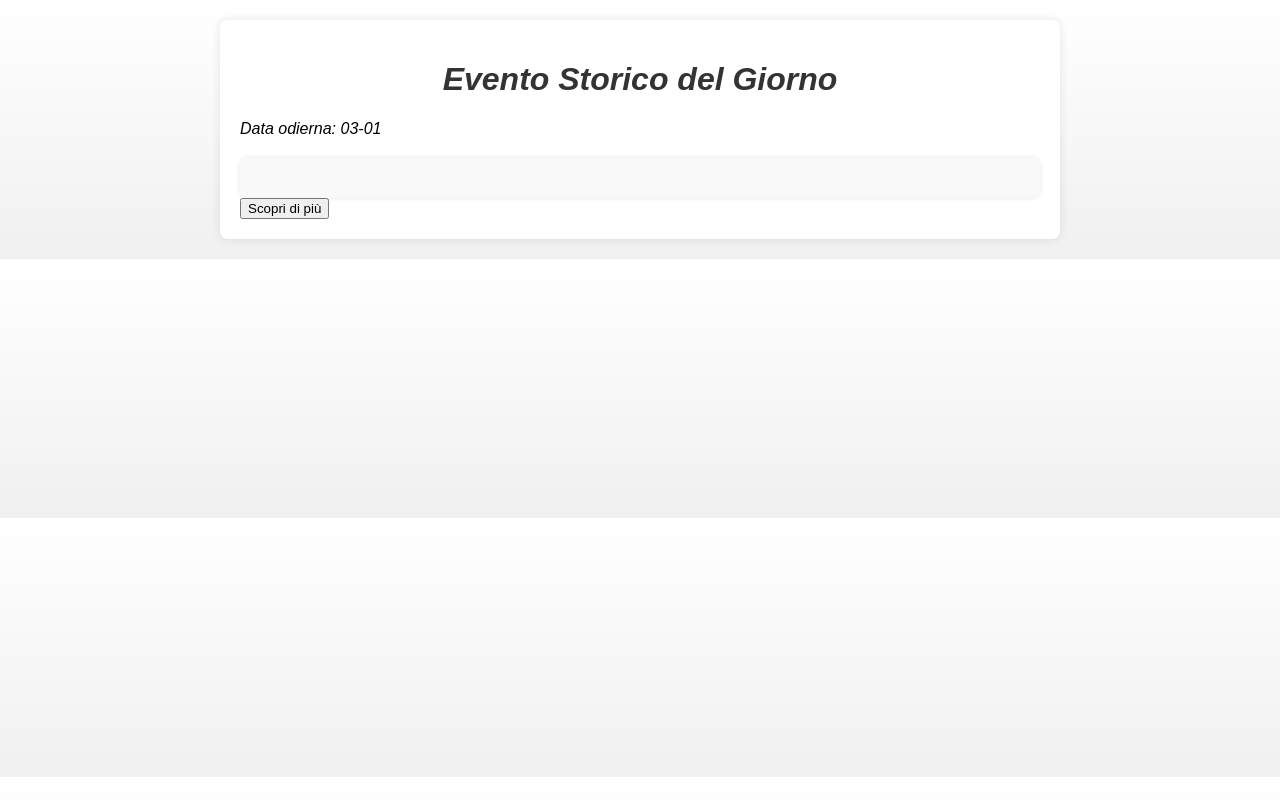
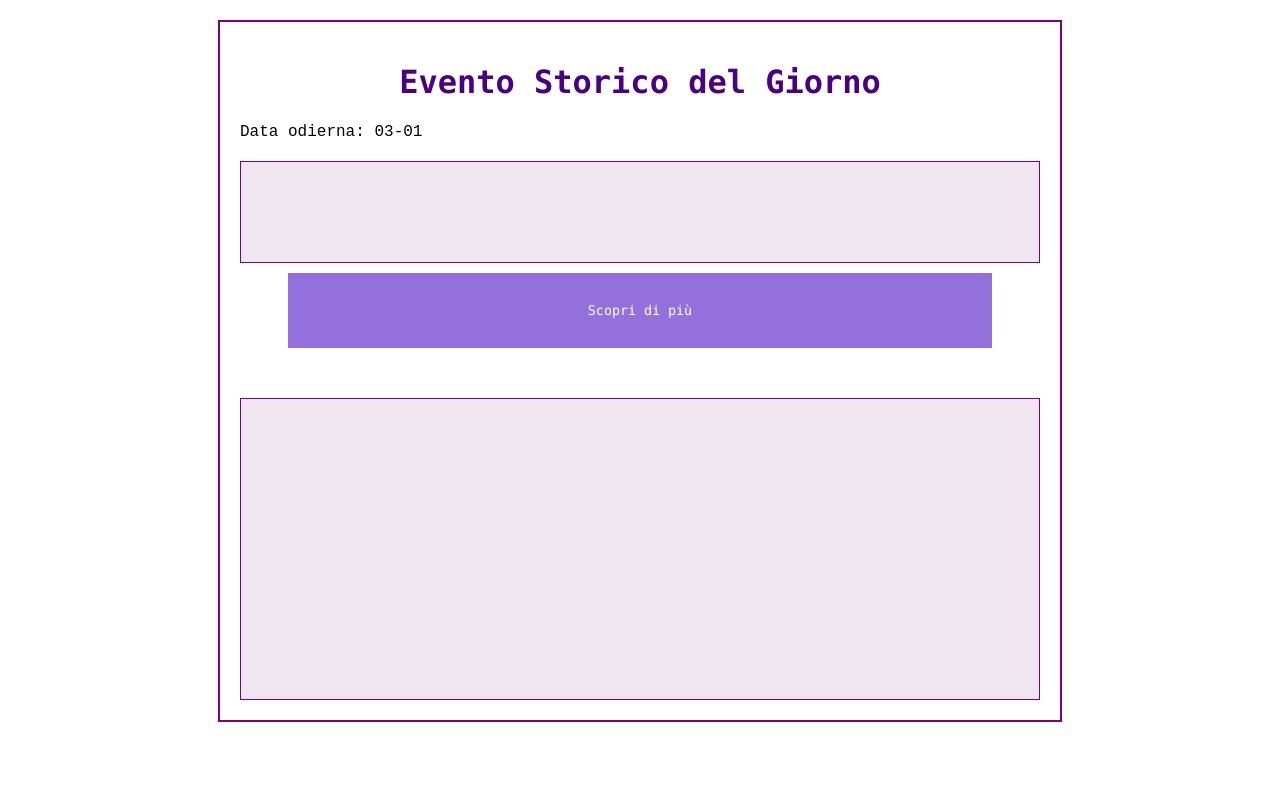
Before and after one commit to Sestr0/Womenpedia, a website: page index.html in a window 1280 px wide. Drawn offline with Linux system fonts and the light colour scheme; no server answers.

Commit message:
formattazione aggiunta, tasto "scopri di più" approfondito

```diff
--- a/index.html
+++ b/index.html
@@ -86,6 +86,11 @@
     }
 
     function scopriDiPiu() {
+      const button = document.querySelector('button');
+
+  button.addEventListener('click', function() {
+  this.classList.add('clicked'); // Aggiunge la classe "clicked" al bottone al click
+});
       const myHeaders = new Headers();
       myHeaders.append("Content-Type", "application/json");
 
--- a/style.css
+++ b/style.css
@@ -1,26 +1,52 @@
 body {
-    font-family: Arial, sans-serif;
-    font-style: italic;
+  font-family: 'Courier New', monospace; /* Monospace font for an attractive look[1][5][9] */
   margin: 0;
   padding: 0;
-    background: linear-gradient(to bottom, #ffffff, #f0f0f0);
 }
+
 .container {
   max-width: 800px;
   margin: 20px auto;
   padding: 20px;
-    background-color: #fff;
-    border-radius: 8px;
-    box-shadow: 0 0 10px rgba(0, 0, 0, 0.1);
+  border: 2px solid #800080; /* Base purple[2] */
+
 }
+
 h1 {
   text-align: center;
-    color: #333;
+  color: #4B0082; /* Indigo for contrast[2] */
+  font-family: 'Lucida Console', monospace; /* Specific monospace font for headings[1] */
 }
-  #evento {
+
+#evento, #chatBot {
   margin-top: 20px;
-    padding: 20px;
-    background-color: #f9f9f9;
-    border-radius: 8px;
-    box-shadow: 0 0 5px rgba(0, 0, 0, 0.1);
+  padding: 50px;
+  background-color: #F0E6F0;
+  border: 1px solid #800080; /* Base purple for borders[2] */
 }
+
+
+#chatBot {
+  margin-top: 50px; /* Aumento dello spazio sopra il chatbot */
+  padding: 150px; /* Aumento delle dimensioni del chatbot */
+}
+
+button {
+  font-family: 'Lucida Console', monospace;
+  background-color: #9370DB; /* Lavender - Tonalità di viola più delicata */
+  color: white;
+  border: none;
+  padding: 30px 300px; /* Aumento delle dimensioni del bottone */
+  cursor: pointer;
+  transition: background-color 0.3s; /* Transizione graduale del colore */
+  display: block; /* Per separare il pulsante dal div precedente */
+  margin: 10px auto; /* Per centrare il pulsante e posizionarlo più vicino al riquadro "evento" */
+}
+
+button:hover {
+  background-color: #9370DB; /* Medium Purple - Cambio di colore al passaggio del cursore */
+}
+button.clicked {
+  background-color: gray; /* Blue Violet[2] - Cambio di colore al click */
+  pointer-events: none; /* Disabilita il clic successivo */
+}
```
Lines whose indentation alone changed are shown as unchanged.
